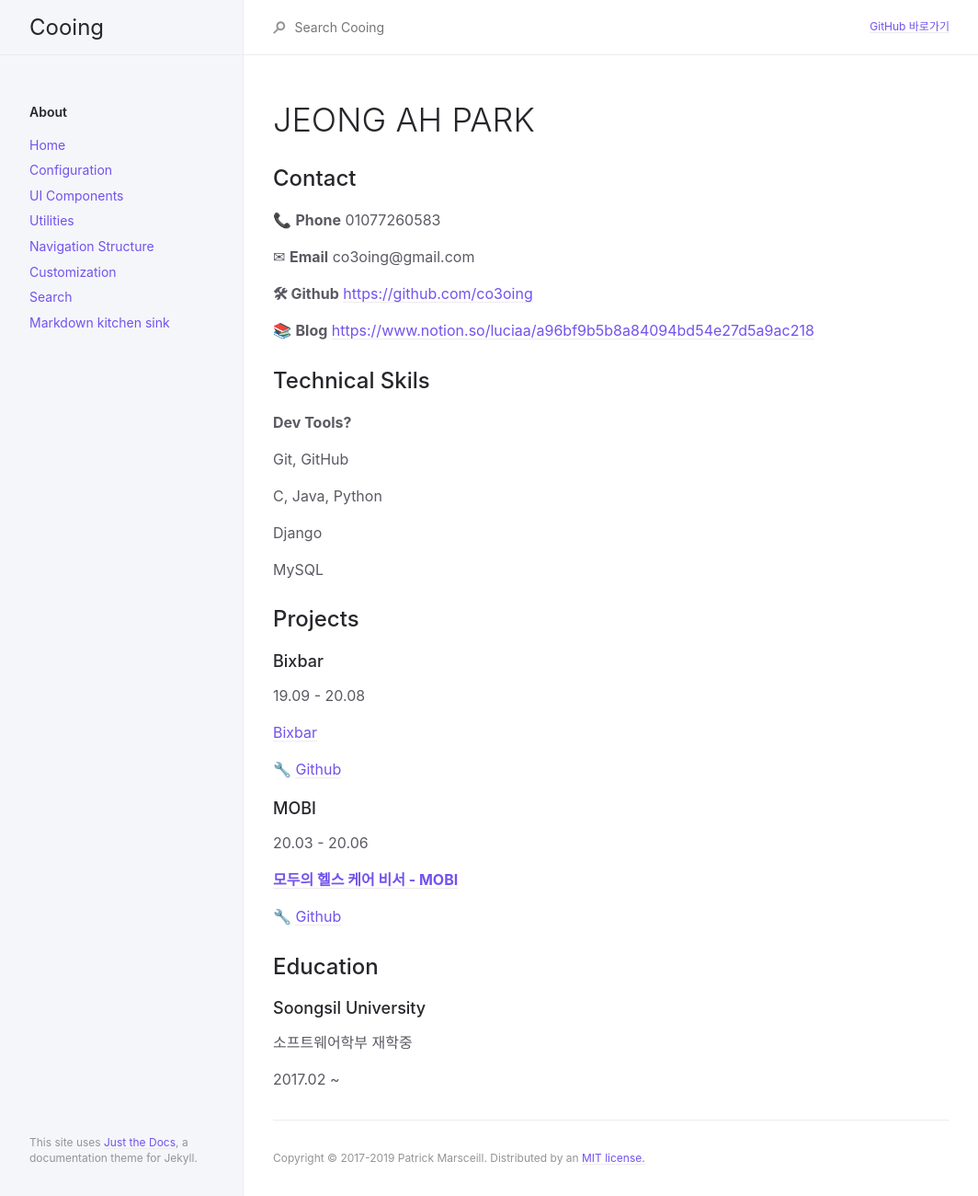
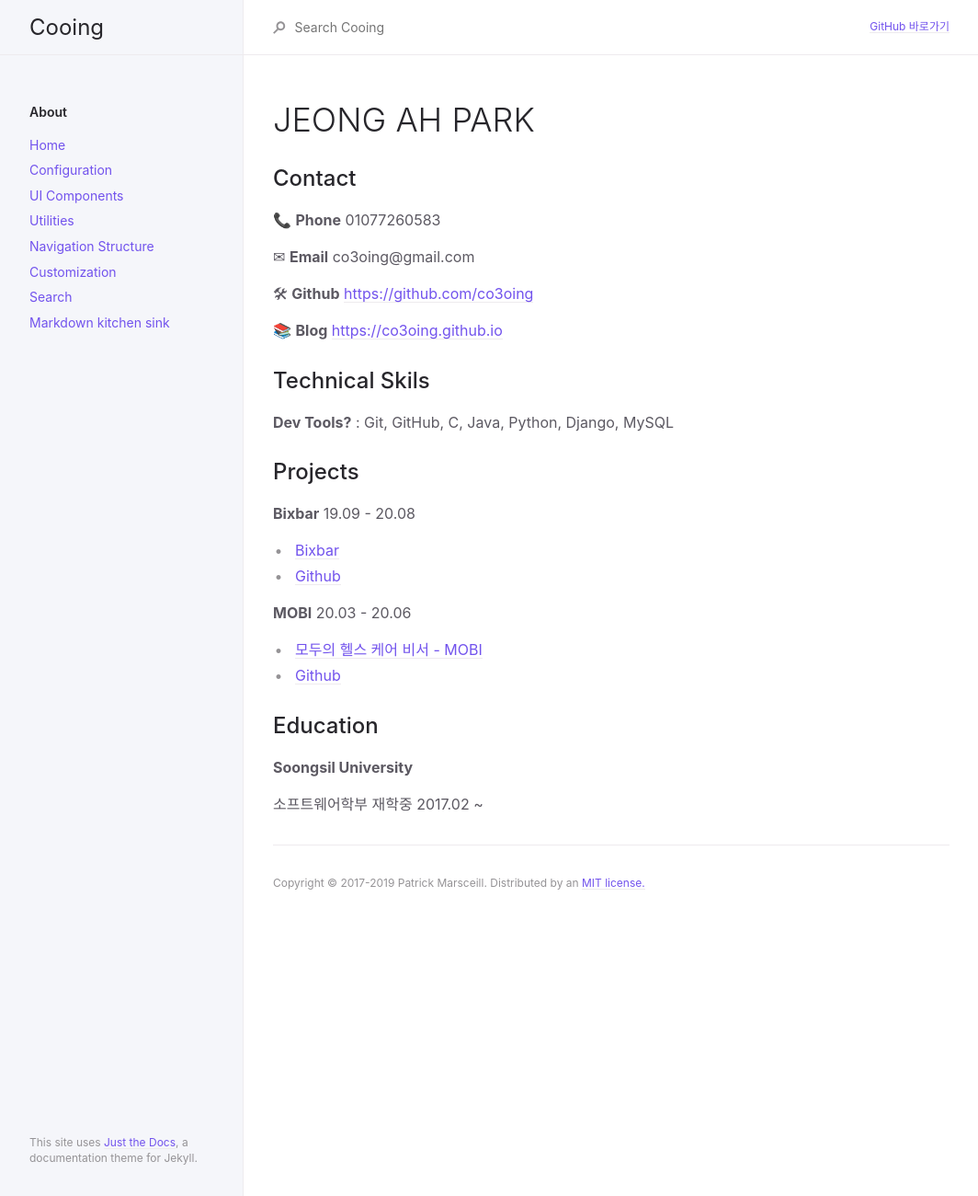
Before and after one commit to co3oing/co3oing.github.io, a Jekyll site: the page built from about.markdown, in a window 1280 px wide. Shown: the whole page at 92% size, without its empty margins (107-1171 px from the left). Built offline with Jekyll 4.4.1, drawn with Linux system fonts in a browser that asks for light colours; part of the change alters nothing that is shown.

Commit message:
update About

```diff
--- a/about.markdown
+++ b/about.markdown
@@ -12,44 +12,28 @@ permalink: /about/
 
 ✉ **Email** co3oing@gmail.com
 
-**🛠 Github** [https://github.com/co3oing](https://github.com/co3oing)
+🛠 **Github** [https://github.com/co3oing](https://github.com/co3oing)
 
-📚 **Blog** [https://www.notion.so/luciaa/a96bf9b5b8a84094bd54e27d5a9ac218](https://www.notion.so/luciaa/a96bf9b5b8a84094bd54e27d5a9ac218)
+📚 **Blog** [https://co3oing.github.io](https://co3oing.github.io)
 
 ## Technical Skils
 
-**Dev Tools?**
-
-Git, GitHub
-
-C, Java, Python
-
-Django
-
-MySQL
+**Dev Tools?** : Git, GitHub, C, Java, Python, Django, MySQL
 
 ## Projects
 
-### Bixbar
+**Bixbar** 19.09 - 20.08
 
-19.09 - 20.08
+* [Bixbar](https://www.notion.so/Bixbar-b5401104a0d64fdc838d27505fbf27b2)
+* [Github](https://github.com/kordood/ccookncook)
 
-[Bixbar](https://www.notion.so/Bixbar-b5401104a0d64fdc838d27505fbf27b2)
+**MOBI** 20.03 - 20.06
 
-🔧 [Github](https://github.com/kordood/ccookncook)
-
-### MOBI
-
-20.03 - 20.06
-
-[**모두의 헬스 케어 비서 - MOBI**](https://www.notion.so/MOBI-041d60cbe6864780a47d9ba9e671b8f8)
-
-🔧 [Github](https://github.com/yeahsilver/MOBI)
+* [모두의 헬스 케어 비서 - MOBI](https://www.notion.so/MOBI-041d60cbe6864780a47d9ba9e671b8f8)
+* [Github](https://github.com/yeahsilver/MOBI)
 
 ## Education
 
-### Soongsil University
+**Soongsil University**
 
-소프트웨어학부 재학중
-
-2017.02 ~
+소프트웨어학부 재학중 2017.02 ~
```
Also changed, not shown: 1 other file.
